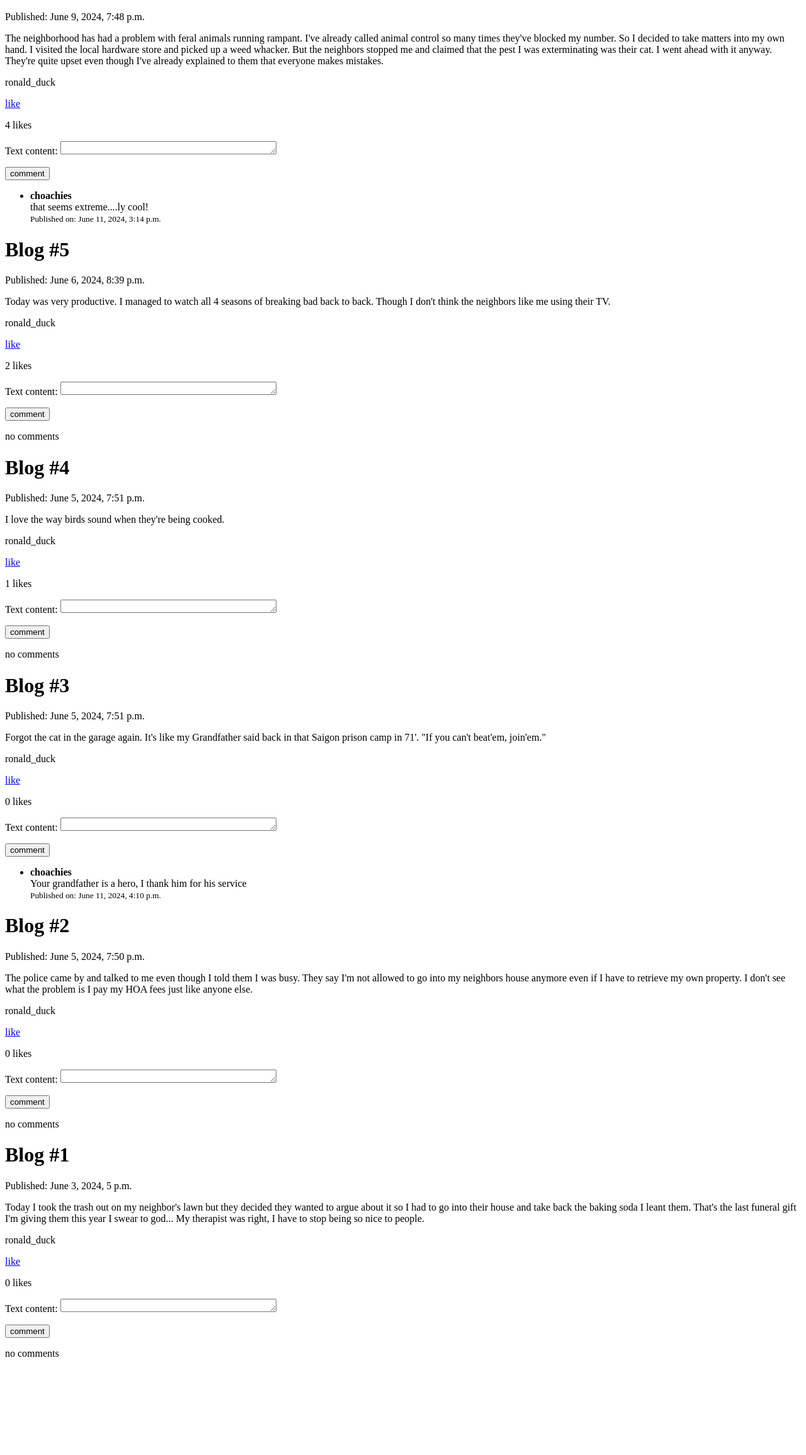
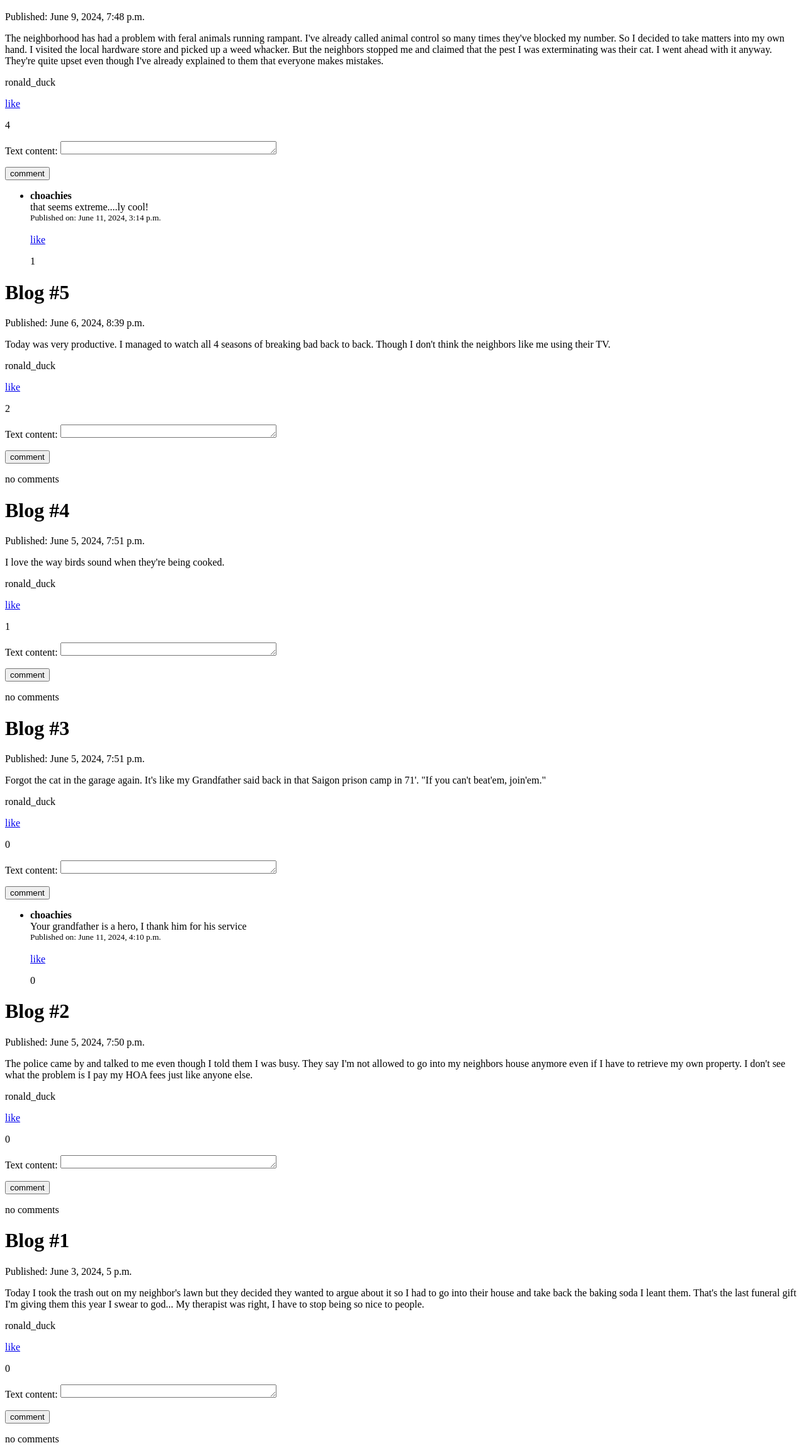
Before and after one commit to atticus-ezis/test_blog, a Django app: page / in a window 1280 px wide. Shown: the part 180-2490 px from the top of the page at 63% size. Before the commit the page ends 2334 px from the top, so only its background shows below. Run offline with Django 5.2, Linux system fonts and the light colour scheme; data comes from the database, SQL or seed files in the repository; both versions use the stored data as it was after the commit.

Commit message:
added like to comments

```diff
--- a/testing_grounds/models.py
+++ b/testing_grounds/models.py
@@ -19,6 +19,7 @@ class Comment(models.Model):
     blog = models.ForeignKey(Blog, on_delete=models.CASCADE, related_name="comments")
     text_content = models.CharField(max_length=200)
     pub_date = models.DateTimeField(default=timezone.now)
+    likes = models.PositiveIntegerField(default=0)
 
     def __str__(self):
         return self.text_content
--- a/testing_grounds/templates/testing_grounds/index.html
+++ b/testing_grounds/templates/testing_grounds/index.html
@@ -11,12 +11,12 @@
 <a href="{% url 'form' %}">Create Post</a>
  {% for blog in blogs %}
     <h1>{{blog.title}}</h1> <p>Published: {{blog.pub_date}}</p>
-    {% if user == blog.user %} <a href="{% url 'edit' blog.id %}">edit</a> -- <a href="{% url 'delete' blog.id 'blog' %}">delete</a>{% endif %}
+    {% if user == blog.user %} <a href="{% url 'edit' blog.id 'blog'%}">edit</a> -- <a href="{% url 'delete' blog.id 'blog' %}">delete</a>{% endif %}
     <p>{{blog.text_content}}</p>
     <p>{{blog.user.username}}</p>
     <!-- likes -->
-     <a href="{% url 'like' blog.id%}">like</a>
-    <p>{{blog.likes}} likes</p>
+     <a href="{% url 'like' blog.id 'blog' %}">like</a>
+    <p>{{blog.likes}}</p>
 <!-- add comment bar -->
     <form action="{% url 'comment' blog.id %}" method = "POST">
         {% csrf_token %}
@@ -33,6 +33,10 @@
                 <small>Published on: {{ comment.pub_date}}</small>
                 <br>
                 {% if user == comment.user %} <a href="{% url 'delete' comment.id 'comment' %}">delete</a> -- <a href="{% url 'edit' comment.id 'comment' %}">edit</a>{% endif %}
+                <br>
+                <div class = "likes">
+                    <a href="{% url "like" comment.id 'comment' %}">like </a> <p>{{comment.likes}}</p>
+                </div>
             </li>
             {% endfor %}
         </ul>
--- a/testing_grounds/urls.py
+++ b/testing_grounds/urls.py
@@ -11,5 +11,5 @@ urlpatterns = [
     path('<int:pk>/comment', views.comment, name="comment"),
     path('<int:pk>/<str:model_name>/delete', views.delete, name="delete"),
     path('<int:pk>/<str:model_name>/edit', views.edit, name='edit'),
-    path('<int:pk>/like', views.like, name='like'),
+    path('<int:pk>/<str:model_name>/like', views.like, name='like'),
 ]
--- a/testing_grounds/views.py
+++ b/testing_grounds/views.py
@@ -126,8 +126,15 @@ def edit(request, pk, model_name):
             content = CommentForm(instance=selected_comment)
         return render(request, 'testing_grounds/submit_form.html', {'content':content})
 
-def like(request, pk):
-    blog = get_object_or_404(Blog, pk=pk)
-    blog.likes += 1
-    blog.save()
-    return HttpResponseRedirect((reverse('index')))
+def like(request, pk, model_name):
+    if model_name == 'blog':
+        blog = get_object_or_404(Blog, pk=pk)
+        blog.likes += 1
+        blog.save()
+        return HttpResponseRedirect(reverse('index'))
+    else:
+        model_name == 'comment'
+        comment = get_object_or_404(Comment, pk=pk)
+        comment.likes += 1
+        comment.save()
+        return HttpResponseRedirect(reverse('index'))
```
Also changed, not shown: db.sqlite3, testing_grounds/migrations/0016_comment_likes.py (added).
